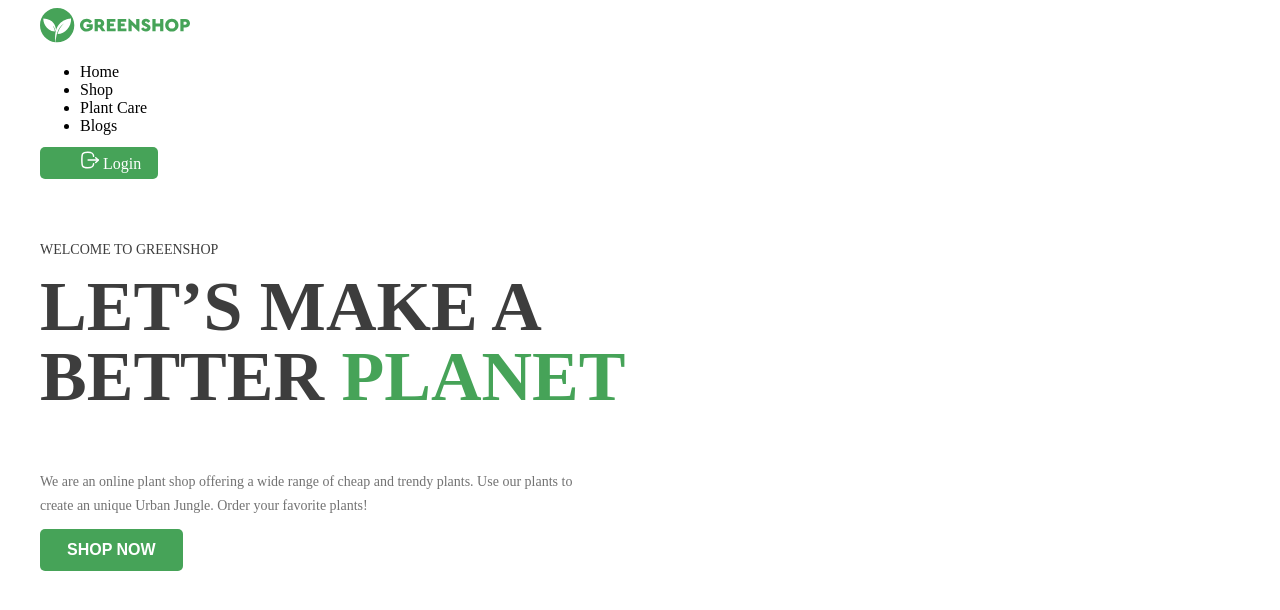
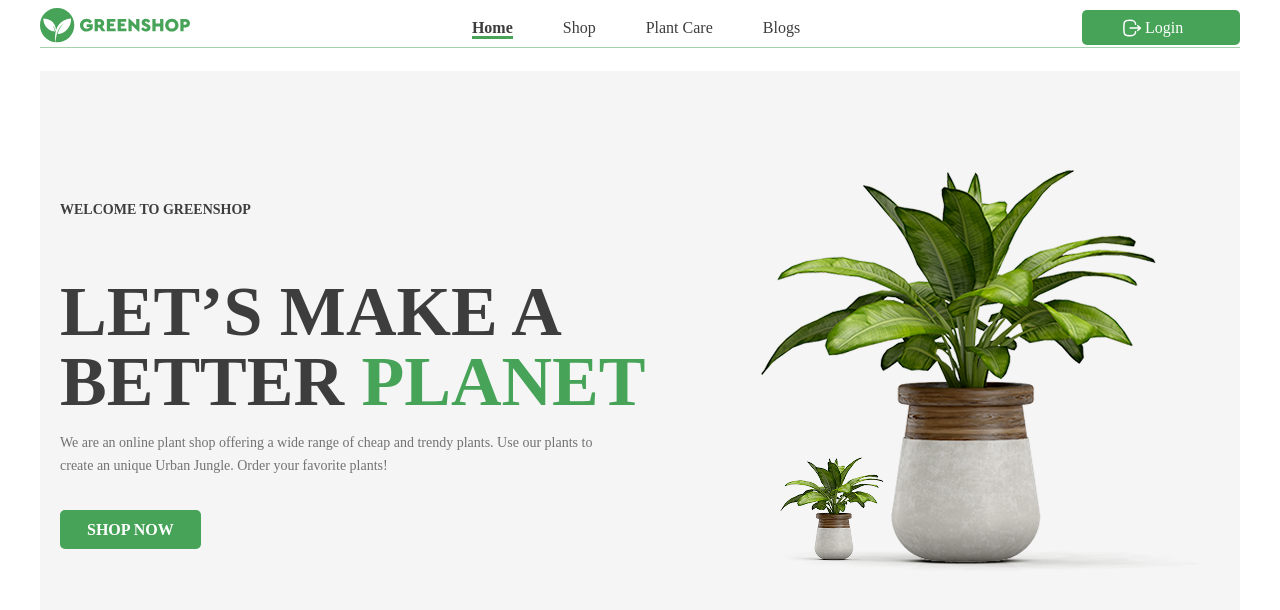
Before and after one commit to VSsmbrsk/Greenshop, a plain HTML site: page index.html in a window 1280 px wide. Drawn offline with Linux system fonts and the light colour scheme.

Commit message:
inline block homework

```diff
--- a/css/style.css
+++ b/css/style.css
@@ -97,3 +97,104 @@
     padding: 10px 0;
     text-decoration: none;
 }
+.header{
+    padding-top: 30px;
+}
+.index-container{
+    max-width: 1200px;
+    margin: auto;
+}
+.box{
+    display: flex;
+    justify-content: space-between;
+    align-items: center;
+    border-bottom: 0.30px solid rgba(70, 163, 88, 0.5);
+}
+.list ul{
+    display: flex;
+    gap: 50px;
+    list-style: none;
+    margin: 0;
+    padding: 0;
+}
+.menu{
+    font-weight: 400;
+    font-size: 16px;
+    color: #3d3d3d;
+    text-decoration: none;
+}
+.menu__home{
+    font-weight: 700;
+    font-size: 16px;
+    color: #3d3d3d;
+    text-decoration: none;
+    border-bottom: 3px solid #46a358;
+}
+.login{
+    width: 100px;
+    display: inline-flex;
+    align-items: center;
+    gap: 4px;
+    border-radius: 5px;
+    font-weight: 500;
+    font-size: 16px;
+    line-height: 123%;
+    text-align: center;
+    color: #fff;
+    background-color: #46a358;
+    padding: 8px 17px 7px 41px;
+    text-decoration: none;
+}
+.wrapper{
+    display: flex;
+    justify-content: space-between;
+    align-items: center;
+    background-color: #f5f5f5;
+    margin-top: 23px;
+    padding: 68px 20px 85px;
+}
+.index-container h3{
+    font-size: 14px;
+    line-height: 114%;
+    text-transform: uppercase;
+    color: #3d3d3d;
+    margin-bottom: 7px;
+}
+.index-container h1{
+    height: 140px;
+    font-weight: 900;
+    font-size: 70px;
+    line-height: 100%;
+    text-transform: uppercase;
+    color: #3d3d3d;
+    margin-bottom: 5px;
+}
+.index-container span{
+    color: #46a358;
+}
+.index-container p{
+    max-width: 560px;
+    height: 45px;
+    font-weight: 400;
+    font-size: 14px;
+    line-height: 171%;
+    color: #727272;
+    margin-bottom: 44px;
+}
+.link-shop{
+    background-color: #46a358;
+    font-weight: 700;
+    font-size: 16px;
+    line-height: 125%;
+    text-transform: uppercase;
+    color: #fff;
+    border: none;
+    border-radius: 5px;
+    padding: 11px 27px;
+    text-decoration: none;
+}
+.frame{
+    display: flex;
+    align-items: flex-end;
+    max-width: 507px;
+}
--- a/index.html
+++ b/index.html
@@ -7,77 +7,60 @@
     <link rel="stylesheet" href="css/style.css">
 </head>
 <body>
-    <header>
-        <div style="max-width: 1200px; margin: auto;">
+    <header class="index-container">
+        <div class="box">
             <a href="index.html">
                 <img src="images/logo.svg" alt="logo">
             </a>
-            <nav>
+            <nav class="list">
                 <ul>
                     <li>
-                        <a href="#" style="color: black; text-decoration: none;">
+                        <a href="#" class="menu__home">
                           Home
                         </a>
                     </li>
                     <li>
-                        <a href="#" style="color: black; text-decoration: none;">
+                        <a href="#" class="menu">
                             Shop
                           </a>
                     </li>
                     <li>
-                        <a href="#" style="color: black; text-decoration: none;">
+                        <a href="#" class="menu">
                             Plant Care
                           </a>
                     </li>
                     <li>
-                        <a href="#" style="color: black; text-decoration: none;">
+                        <a href="#" class="menu">
                             Blogs
                           </a>
                     </li>
                 </ul>
             </nav>
-            <a href="registration.html" style="width: 100px;  gap: 1px;
-            border-radius: 5px;
-            font-weight: 500;
-            font-size: 16px;
-            line-height: 123%;
-            text-align: center;
-            color: #fff; background-color: #46a358; padding: 8px 17px 7px 41px; text-decoration: none;">
+            <a href="registration.html" class="login">
             <img src="images/Logout.svg" alt="login">
             Login
            </a>
         </div>
     </header>
     <main>
-        <section>
-            <div style="max-width: 1200px; margin: auto;">
-                <p style="margin-top: 68px;
-                    font-weight: 500;
-                    font-size: 14px;
-                    line-height: 114%;
-                    text-transform: uppercase;
-                    color: #3d3d3d;">
-                    Welcome to GreenShop
+        <section class="index-container">
+            <div class="wrapper">
+                <div>
+                    <h3>
+                        Welcome to GreenShop
+                    </h3>
+                    <h1>
+                        Let’s Make a <br>
+                        Better <span>Planet</span>
+                    </h1>
+                    <p>
+                        We are an online plant shop offering a wide range of cheap and trendy plants. Use our plants to create an unique Urban Jungle. Order your favorite plants!
                     </p>
-                <h1 style="width: 100%;
-                height: 140px; font-weight: 900;
-                font-size: 70px;
-                line-height: 100%;
-                text-transform: uppercase;
-                color: #3d3d3d; margin-top: 7px;">
-                    Let’s Make a <br>
-                    Better <span style="color: #46a358;">Planet</span>
-                </h1>
-                <p style="max-width: 560px; height: 45px; font-weight: 400;
-                font-size: 14px;
-                line-height: 171%;
-                color: #727272;">
-                    We are an online plant shop offering a wide range of cheap and trendy plants. Use our plants to create an unique Urban Jungle. Order your favorite plants!
-                </p>
-                <button type="submit" style="background-color: #46a358; font-weight: 700;
-                font-size: 16px;
-                line-height: 125%;
-                text-transform: uppercase; color: #fff; border: none; border-radius: 5px; padding: 11px 27px;"> Shop Now</button>
+                    <a href="#" class="link-shop"> Shop Now</a>
+                </div>
+                <div class="frame">
+                    <img src="images/Frame2.png" alt="picture">
+                </div>
             </div>
         </section>
     </main>
```
Also changed, not shown: images/Frame2.png (added), images/vase1.png (deleted), images/vase2.png (deleted), 1 other file.
